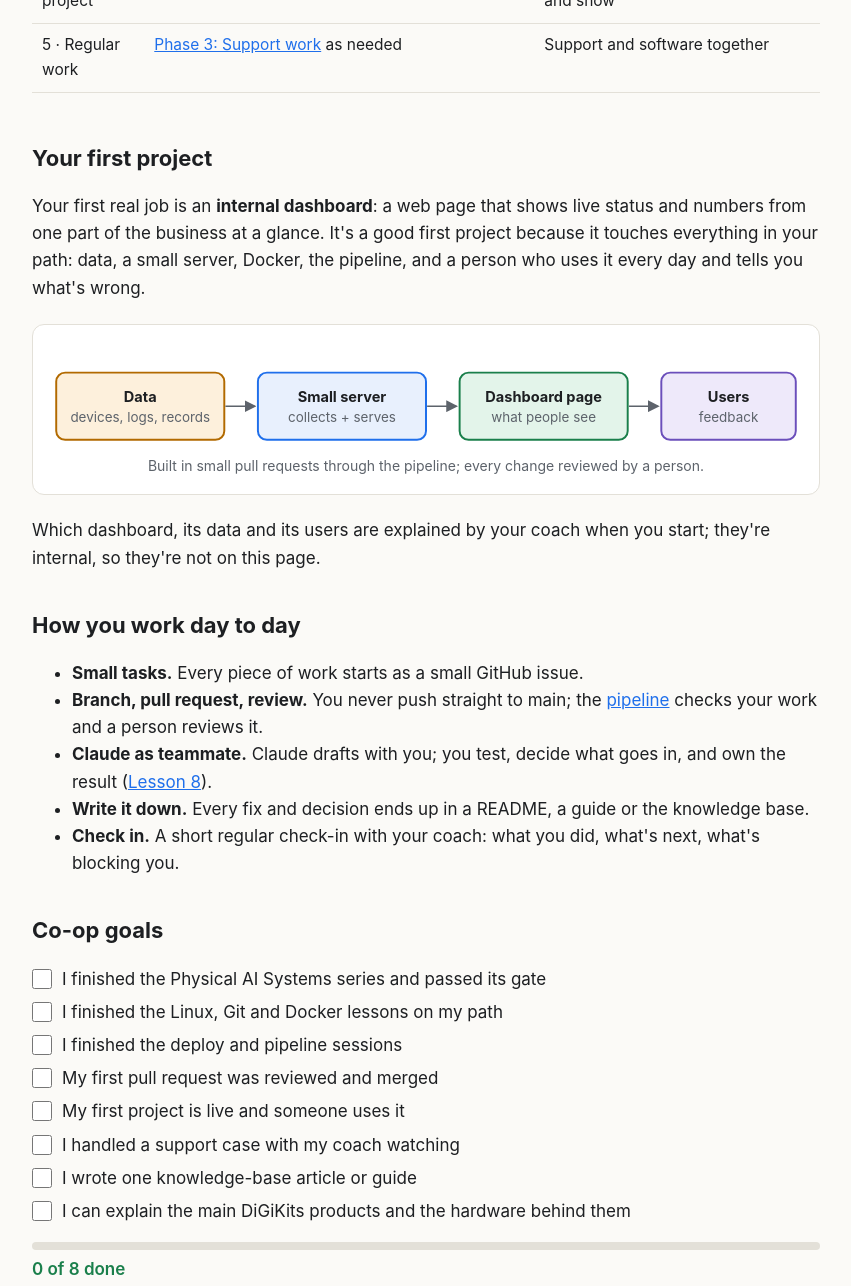
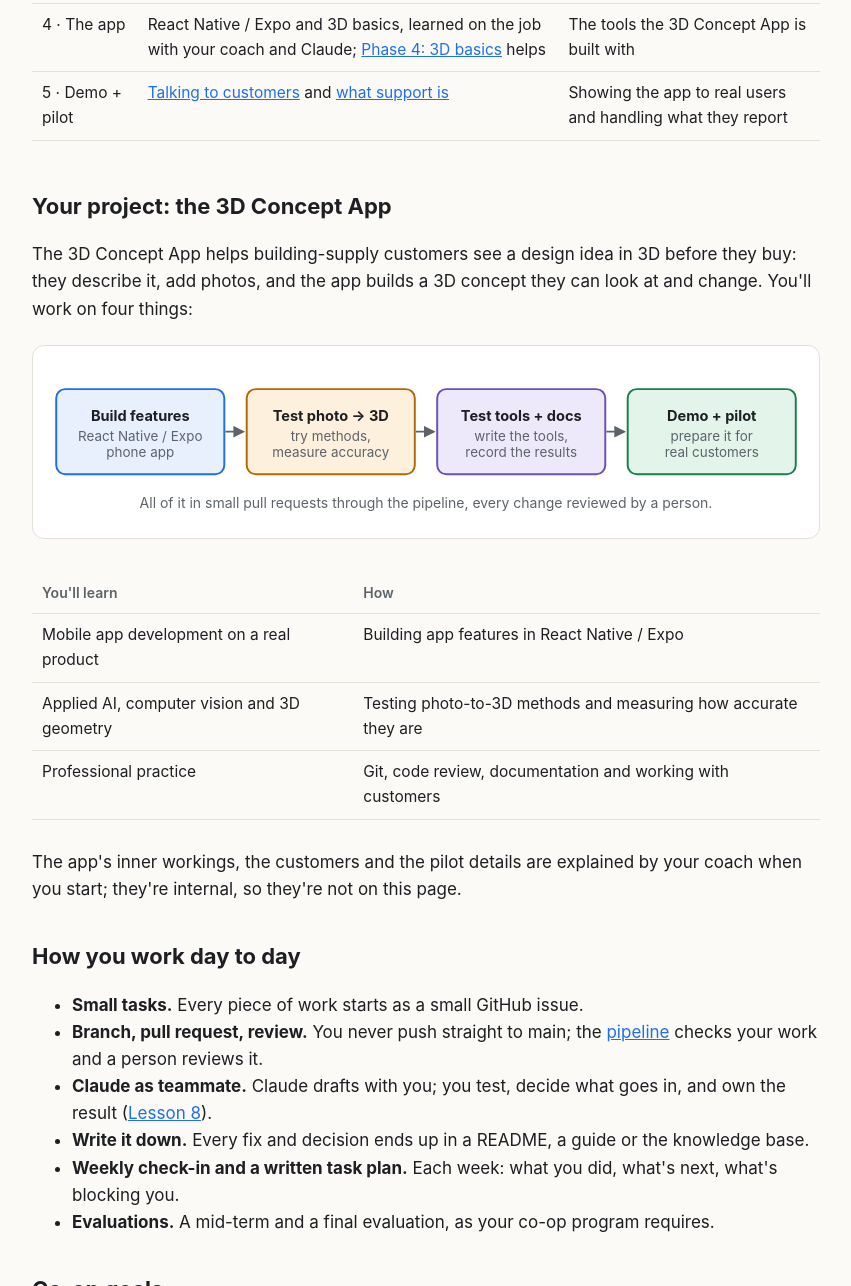
Before and after one commit to wdigi/tony, a plain HTML site: page coop.html in a window 1280 px wide. Shown: the part 1514-2800 px from the top of the page, without its empty margins (214-1065 px from the left). Drawn offline with Linux system fonts and the light colour scheme.

Commit message:
Co-op page: Junior Developer role on the 3D Concept App, from the co-op employer request
Co-Authored-By: Claude Opus 5.5 <noreply@anthropic.com>
Claude-Session: https://claude.ai/code/session_01Ku9BkEzKzWP1ttkX9J7BvX

```diff
--- a/coop.html
+++ b/coop.html
@@ -14,20 +14,20 @@
 </div></header>
 <main><div class="wrap">
 
-<h1>Co-op: the software track</h1>
-<p class="lead">Your home page as a DiGiKits co-op student. You'll work on real software that runs the business and its products, help with customer support, and learn enough of the hardware side to talk easily with the hardware team. Start here, then follow the path below.</p>
-<div class="card"><p style="margin:0"><strong>Draft page.</strong> This page is being filled in from the co-op plan. Term dates, hours and other agreement details are kept privately, not on this page.</p></div>
+<h1>Co-op: Junior Developer</h1>
+<p class="lead">Your home page as a DiGiKits <strong>Junior Developer (Co-op)</strong>. You'll build a real product, the DiGiKits <strong>3D Concept App</strong>, help prepare it for customers, and learn enough of the hardware side to talk easily with the hardware team. Start here, then follow the path below.</p>
+<div class="card"><p style="margin:0"><strong>Your work term at a glance:</strong> full-time during the term, at the office with hybrid work possible, supervised by the founder and system architect. Term dates and the agreement itself are handled with your school's co-op office and kept privately, not on this page.</p></div>
 <p class="reminder"><span class="r-icon" aria-hidden="true">📝</span><a href="#how-did-it-feel">Update progress on the message board below ↓</a></p>
 
 <h2 id="role">Your role</h2>
 <figure class="fig"><svg class="d" viewBox="0 0 680 230" role="img" aria-label="The co-op role: mostly software, some customer support, and understanding the hardware side, all working with Claude">
 <circle cx="340" cy="115" r="62" class="b-a" stroke-width="2.5"/><text x="340" y="110" font-size="15" text-anchor="middle" font-weight="700">You</text><text x="340" y="129" font-size="12" text-anchor="middle" class="q">software track</text>
-<rect x="20" y="24" width="200" height="74" rx="10" class="b-v"/><text x="120" y="52" font-size="14" text-anchor="middle" font-weight="700">Software</text><text x="120" y="71" font-size="12" text-anchor="middle" class="q">internal tools, dashboards,</text><text x="120" y="86" font-size="12" text-anchor="middle" class="q">product software</text>
-<rect x="20" y="132" width="200" height="74" rx="10" class="b-g"/><text x="120" y="160" font-size="14" text-anchor="middle" font-weight="700">Customer support</text><text x="120" y="179" font-size="12" text-anchor="middle" class="q">answer, fix remotely,</text><text x="120" y="194" font-size="12" text-anchor="middle" class="q">write it down</text>
+<rect x="20" y="24" width="200" height="74" rx="10" class="b-v"/><text x="120" y="52" font-size="14" text-anchor="middle" font-weight="700">Software</text><text x="120" y="71" font-size="12" text-anchor="middle" class="q">the 3D Concept App,</text><text x="120" y="86" font-size="12" text-anchor="middle" class="q">React Native / Expo</text>
+<rect x="20" y="132" width="200" height="74" rx="10" class="b-g"/><text x="120" y="160" font-size="14" text-anchor="middle" font-weight="700">Test and customers</text><text x="120" y="179" font-size="12" text-anchor="middle" class="q">measure accuracy,</text><text x="120" y="194" font-size="12" text-anchor="middle" class="q">demo and pilot</text>
 <rect x="460" y="24" width="200" height="74" rx="10" class="b-w"/><text x="560" y="52" font-size="14" text-anchor="middle" font-weight="700">Hardware side</text><text x="560" y="71" font-size="12" text-anchor="middle" class="q">understand it well;</text><text x="560" y="86" font-size="12" text-anchor="middle" class="q">little field work</text>
 <rect x="460" y="132" width="200" height="74" rx="10" class="b"/><text x="560" y="160" font-size="14" text-anchor="middle" font-weight="700">Claude</text><text x="560" y="179" font-size="12" text-anchor="middle" class="q">your daily teammate</text><text x="560" y="194" font-size="12" text-anchor="middle" class="q">(Physical AI Lesson 8)</text>
 <g stroke="var(--muted)" stroke-width="1.5"><line x1="221" y1="61" x2="285" y2="88"/><line x1="221" y1="169" x2="285" y2="142"/><line x1="459" y1="61" x2="395" y2="88"/><line x1="459" y1="169" x2="395" y2="142"/></g>
-</svg><figcaption>Mostly software, some support, and enough hardware knowledge to work with the hardware team.</figcaption></figure>
+</svg><figcaption>Mostly building and testing the app, some customer work, and enough hardware knowledge to work with the hardware team.</figcaption></figure>
 
 <h2 id="path">Your learning path</h2>
 <p>You don't need every lesson on the site. This is your path, in order. Each step links to its lesson pages.</p>
@@ -37,8 +37,8 @@
 <rect x="10" y="30" width="118" height="70" rx="8" class="b-v"/><text x="69" y="56" font-size="13" font-weight="700">1 · Physical AI</text><text x="69" y="74" font-size="12" class="q">Lessons 0–8</text><text x="69" y="89" font-size="12" class="q">the big picture</text>
 <rect x="146" y="30" width="118" height="70" rx="8" class="b-v"/><text x="205" y="56" font-size="13" font-weight="700">2 · Linux + Git</text><text x="205" y="74" font-size="12" class="q">key Phase 1 days</text><text x="205" y="89" font-size="12" class="q">and Docker</text>
 <rect x="282" y="30" width="118" height="70" rx="8" class="b-w"/><text x="341" y="56" font-size="13" font-weight="700">3 · Ship it</text><text x="341" y="74" font-size="12" class="q">deploy + pipeline</text><text x="341" y="89" font-size="12" class="q">sessions</text>
-<rect x="418" y="30" width="118" height="70" rx="8" class="b-a"/><text x="477" y="56" font-size="13" font-weight="700">4 · First project</text><text x="477" y="74" font-size="12" class="q">a real internal</text><text x="477" y="89" font-size="12" class="q">dashboard</text>
-<rect x="554" y="30" width="118" height="70" rx="8" class="b-g"/><text x="613" y="56" font-size="13" font-weight="700">5 · Regular work</text><text x="613" y="74" font-size="12" class="q">tools, products,</text><text x="613" y="89" font-size="12" class="q">support</text>
+<rect x="418" y="30" width="118" height="70" rx="8" class="b-a"/><text x="477" y="56" font-size="13" font-weight="700">4 · The app</text><text x="477" y="74" font-size="12" class="q">React Native /</text><text x="477" y="89" font-size="12" class="q">Expo + 3D</text>
+<rect x="554" y="30" width="118" height="70" rx="8" class="b-g"/><text x="613" y="56" font-size="13" font-weight="700">5 · Demo + pilot</text><text x="613" y="74" font-size="12" class="q">real customers,</text><text x="613" y="89" font-size="12" class="q">real feedback</text>
 </g>
 <g stroke="var(--muted)" stroke-width="1.5" marker-end="url(#c1)"><line x1="129" y1="65" x2="143" y2="65"/><line x1="265" y1="65" x2="279" y2="65"/><line x1="401" y1="65" x2="415" y2="65"/><line x1="537" y1="65" x2="551" y2="65"/></g>
 <text x="340" y="132" font-size="12.5" text-anchor="middle" class="q">Steps 1–3 can overlap; your coach decides when you're ready for step 4.</text>
@@ -48,24 +48,30 @@
 <tr><td>1 · Physical AI</td><td><a href="lessons.html#physical-ai-systems">Physical AI Systems, Lessons 0–8</a></td><td>How everything DiGiKits builds works, from switches to AI</td></tr>
 <tr><td>2 · Linux + Git</td><td><a href="phase-1/day-3.html">Terminal</a>, <a href="phase-1/day-4.html">remote access</a>, <a href="phase-1/day-9.html">services and logs</a>, <a href="phase-1/day-10.html">Git</a>, <a href="phase-2/day-8.html">Docker 1</a>, <a href="phase-2/day-9.html">Docker 2</a>, <a href="phase-2/day-10.html">GitHub for teams</a></td><td>The everyday tools of DiGiKits software</td></tr>
 <tr><td>3 · Ship it</td><td><a href="extra/deploy.html">Deploy an app to a cloud server</a>, <a href="extra/pipeline.html">The DiGiKits pipeline and CI/CD</a></td><td>How code goes from idea to live, safely</td></tr>
-<tr><td>4 · First project</td><td>Set with your coach</td><td>Real work, small enough to finish and show</td></tr>
-<tr><td>5 · Regular work</td><td><a href="phase-3/day-1.html">Phase 3: Support work</a> as needed</td><td>Support and software together</td></tr>
+<tr><td>4 · The app</td><td>React Native / Expo and 3D basics, learned on the job with your coach and Claude; <a href="phase-4/day-1.html">Phase 4: 3D basics</a> helps</td><td>The tools the 3D Concept App is built with</td></tr>
+<tr><td>5 · Demo + pilot</td><td><a href="phase-3/day-3.html">Talking to customers</a> and <a href="phase-3/day-1.html">what support is</a></td><td>Showing the app to real users and handling what they report</td></tr>
 </table></div>
 
-<h2 id="first-project">Your first project</h2>
-<p>Your first real job is an <strong>internal dashboard</strong>: a web page that shows live status and numbers from one part of the business at a glance. It's a good first project because it touches everything in your path: data, a small server, Docker, the pipeline, and a person who uses it every day and tells you what's wrong.</p>
-<figure class="fig"><svg class="d" viewBox="0 0 680 130" role="img" aria-label="Dashboard project shape: data sources feed a small server, which serves the dashboard page, deployed through the pipeline">
+<h2 id="the-project">Your project: the 3D Concept App</h2>
+<p>The 3D Concept App helps building-supply customers see a design idea in 3D before they buy: they describe it, add photos, and the app builds a 3D concept they can look at and change. You'll work on four things:</p>
+<figure class="fig"><svg class="d" viewBox="0 0 680 150" role="img" aria-label="Your four duties: build app features, test photo-to-3D methods, write test tools and documents, help with the demo and pilot">
 <defs><marker id="c2" viewBox="0 0 10 10" refX="8.5" refY="5" markerWidth="7" markerHeight="7" orient="auto-start-reverse"><path d="M0 0L10 5L0 10z" class="ar"/></marker></defs>
 <g text-anchor="middle">
-<rect x="10" y="30" width="150" height="60" rx="8" class="b-w"/><text x="85" y="56" font-size="13" font-weight="700">Data</text><text x="85" y="74" font-size="12" class="q">devices, logs, records</text>
-<rect x="190" y="30" width="150" height="60" rx="8" class="b-a"/><text x="265" y="56" font-size="13" font-weight="700">Small server</text><text x="265" y="74" font-size="12" class="q">collects + serves</text>
-<rect x="370" y="30" width="150" height="60" rx="8" class="b-g"/><text x="445" y="56" font-size="13" font-weight="700">Dashboard page</text><text x="445" y="74" font-size="12" class="q">what people see</text>
-<rect x="550" y="30" width="120" height="60" rx="8" class="b-v"/><text x="610" y="56" font-size="13" font-weight="700">Users</text><text x="610" y="74" font-size="12" class="q">feedback</text>
+<rect x="10" y="26" width="150" height="76" rx="8" class="b-a"/><text x="85" y="54" font-size="13" font-weight="700">Build features</text><text x="85" y="72" font-size="12" class="q">React Native / Expo</text><text x="85" y="87" font-size="12" class="q">phone app</text>
+<rect x="180" y="26" width="150" height="76" rx="8" class="b-w"/><text x="255" y="54" font-size="13" font-weight="700">Test photo → 3D</text><text x="255" y="72" font-size="12" class="q">try methods,</text><text x="255" y="87" font-size="12" class="q">measure accuracy</text>
+<rect x="350" y="26" width="150" height="76" rx="8" class="b-v"/><text x="425" y="54" font-size="13" font-weight="700">Test tools + docs</text><text x="425" y="72" font-size="12" class="q">write the tools,</text><text x="425" y="87" font-size="12" class="q">record the results</text>
+<rect x="520" y="26" width="150" height="76" rx="8" class="b-g"/><text x="595" y="54" font-size="13" font-weight="700">Demo + pilot</text><text x="595" y="72" font-size="12" class="q">prepare it for</text><text x="595" y="87" font-size="12" class="q">real customers</text>
 </g>
-<g stroke="var(--muted)" stroke-width="1.5" marker-end="url(#c2)"><line x1="161" y1="60" x2="187" y2="60"/><line x1="341" y1="60" x2="367" y2="60"/><line x1="521" y1="60" x2="547" y2="60"/></g>
-<text x="340" y="118" font-size="12.5" text-anchor="middle" class="q">Built in small pull requests through the pipeline; every change reviewed by a person.</text>
+<g stroke="var(--muted)" stroke-width="1.5" marker-end="url(#c2)"><line x1="161" y1="64" x2="177" y2="64"/><line x1="331" y1="64" x2="347" y2="64"/><line x1="501" y1="64" x2="517" y2="64"/></g>
+<text x="340" y="132" font-size="12.5" text-anchor="middle" class="q">All of it in small pull requests through the pipeline, every change reviewed by a person.</text>
 </svg></figure>
-<p>Which dashboard, its data and its users are explained by your coach when you start; they're internal, so they're not on this page.</p>
+<div class="table-scroll"><table>
+<tr><th>You'll learn</th><th>How</th></tr>
+<tr><td>Mobile app development on a real product</td><td>Building app features in React Native / Expo</td></tr>
+<tr><td>Applied AI, computer vision and 3D geometry</td><td>Testing photo-to-3D methods and measuring how accurate they are</td></tr>
+<tr><td>Professional practice</td><td>Git, code review, documentation and working with customers</td></tr>
+</table></div>
+<p>The app's inner workings, the customers and the pilot details are explained by your coach when you start; they're internal, so they're not on this page.</p>
 
 <h2 id="how-you-work">How you work day to day</h2>
 <ul>
@@ -73,7 +79,8 @@
 <li><strong>Branch, pull request, review.</strong> You never push straight to main; the <a href="extra/pipeline.html">pipeline</a> checks your work and a person reviews it.</li>
 <li><strong>Claude as teammate.</strong> Claude drafts with you; you test, decide what goes in, and own the result (<a href="physical-ai/lesson-8.html">Lesson 8</a>).</li>
 <li><strong>Write it down.</strong> Every fix and decision ends up in a README, a guide or the knowledge base.</li>
-<li><strong>Check in.</strong> A short regular check-in with your coach: what you did, what's next, what's blocking you.</li>
+<li><strong>Weekly check-in and a written task plan.</strong> Each week: what you did, what's next, what's blocking you.</li>
+<li><strong>Evaluations.</strong> A mid-term and a final evaluation, as your co-op program requires.</li>
 </ul>
 
 <h2 id="goals">Co-op goals</h2>
@@ -81,11 +88,13 @@
 <li>I finished the Physical AI Systems series and passed its gate</li>
 <li>I finished the Linux, Git and Docker lessons on my path</li>
 <li>I finished the deploy and pipeline sessions</li>
+<li>I can run the 3D Concept App on my phone from the code</li>
 <li>My first pull request was reviewed and merged</li>
-<li>My first project is live and someone uses it</li>
-<li>I handled a support case with my coach watching</li>
-<li>I wrote one knowledge-base article or guide</li>
-<li>I can explain the main DiGiKits products and the hardware behind them</li>
+<li>I shipped a feature that someone uses</li>
+<li>I wrote a test tool and a short report on photo-to-3D accuracy</li>
+<li>I helped prepare and run a customer demo</li>
+<li>I passed my mid-term evaluation</li>
+<li>I passed my final evaluation</li>
 </ul>
 
 <p class="reminder"><span class="r-icon" aria-hidden="true">📝</span><a href="#how-did-it-feel">Update progress on the message board below ↓</a></p>
```
